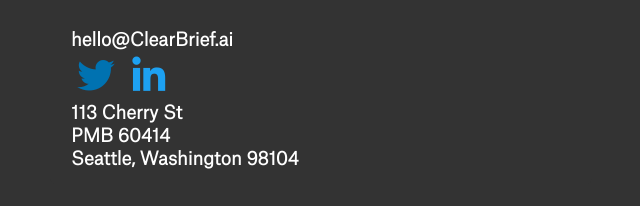
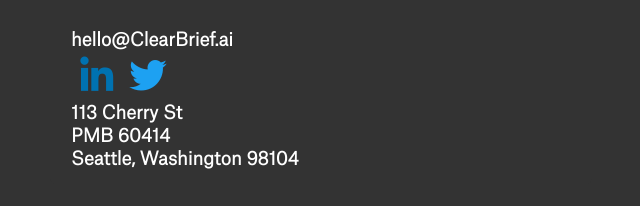
Before and after one commit to clearbrief-inc/clearbrief-inc.github.io, a plain HTML site: page contact.html in a window 1280 px wide. Shown: the part 234-440 px from the top of the page, 0-640 px from the left. Drawn offline with nearby package versions, Linux system fonts and the light colour scheme.

Commit message:
fix social buttons

```diff
--- a/contact.html
+++ b/contact.html
@@ -32,8 +32,8 @@
       </div>
     </a>
     <div class="social-row">
-      <a class="linkedin" href="https://www.linkedin.com/company/clearbrief/"><i class="lab la-5x la-twitter"></i></a>
-      <a class="twitter" href="https://twitter.com/ClearBriefai"><i class="lab la-5x la-linkedin-in"></i></a>
+      <a class="linkedin" target="_blank" href="https://www.linkedin.com/company/clearbrief/"><i class="lab la-5x la-linkedin-in"></i></a>
+      <a class="twitter" target="_blank" href="https://twitter.com/ClearBriefai"><i class="lab la-5x la-twitter"></i></a>
     </div>
     <div class="address primary-font">
       113 Cherry St<br>
```
